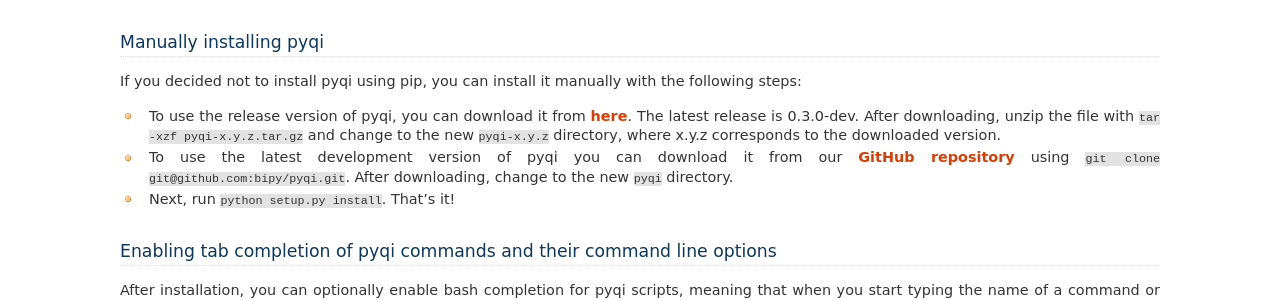
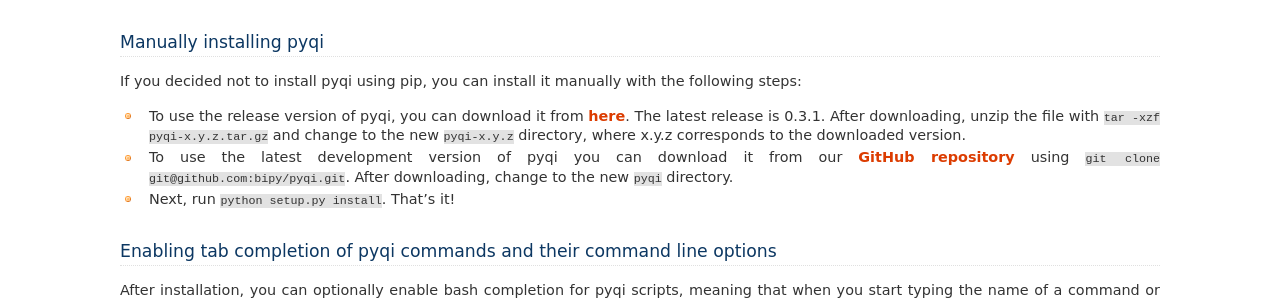
Before and after one commit to biocore/pyqi, a Sphinx documentation site: the page built from doc/install/index.rst, in a window 1280 px wide. Shown: the part 566-866 px from the top of the page. Built offline with Sphinx 7.4.7, drawn with Linux system fonts in a browser that asks for light colours.

Commit message:
Bump version number to 0.3.1

```diff
--- a/doc/conf.py
+++ b/doc/conf.py
@@ -48,7 +48,7 @@
 # built documents.
 #
 # The full version, including alpha/beta/rc tags.
-release = '0.3.0-dev'
+release = '0.3.1'
 
 # The language for content autogenerated by Sphinx. Refer to documentation
 # for a list of supported languages.
--- a/pyqi/__init__.py
+++ b/pyqi/__init__.py
@@ -10,4 +10,4 @@
 
 __credits__ = ["Rob Knight", "Greg Caporaso", "Daniel McDonald",
                "Jai Ram Rideout", "Doug Wendel"]
-__version__ = "0.3.0-dev"
+__version__ = "0.3.1"
--- a/setup.py
+++ b/setup.py
@@ -13,7 +13,7 @@
 __credits__ = ["Rob Knight", "Greg Caporaso", "Jai Ram Rideout",
                "Daniel McDonald", "Doug Wendel"]
 __license__ = "BSD"
-__version__ = '0.3.0-dev'
+__version__ = '0.3.1'
 __maintainer__ = "Greg Caporaso"
 __email__ = "gregcaporaso@gmail.com"
 
```
Also changed, not shown: ChangeLog.md (+7 -0 lines).
